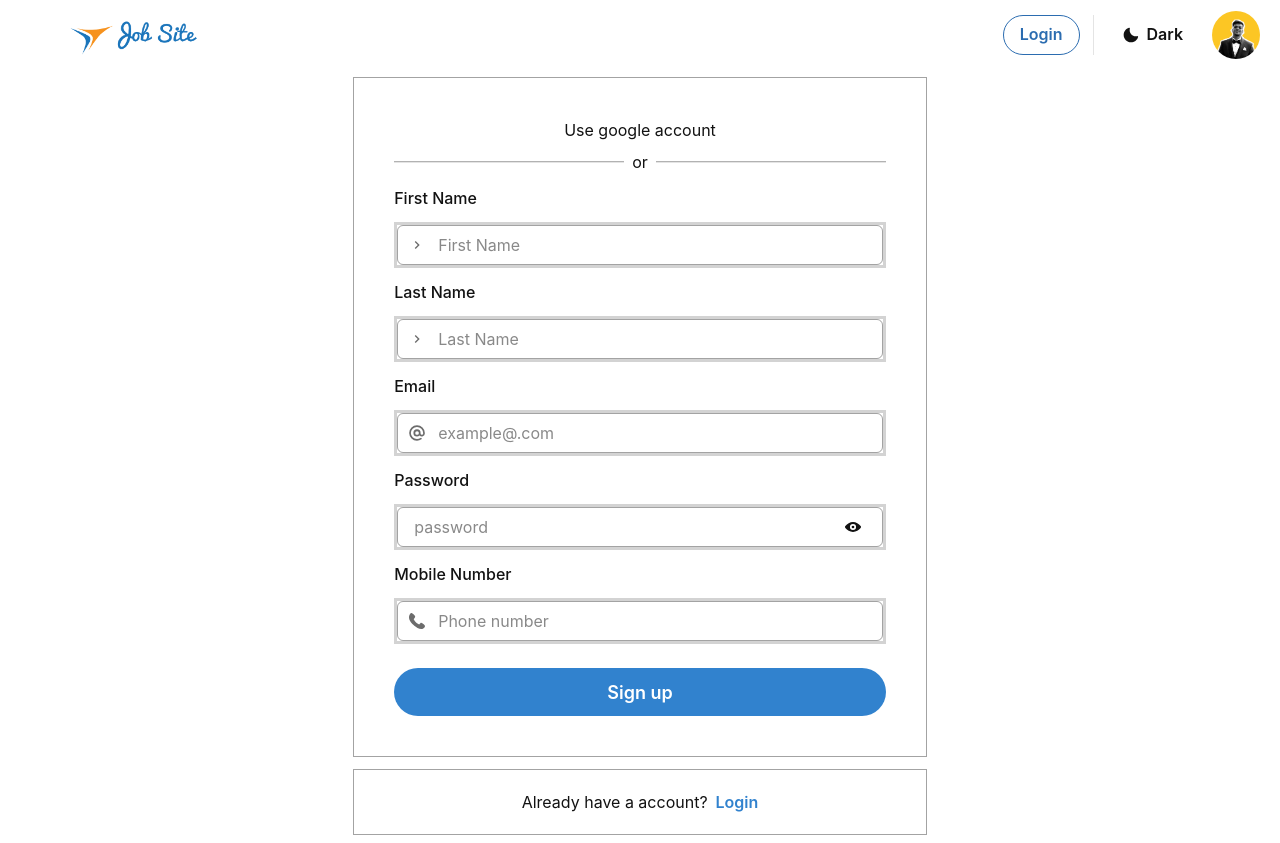
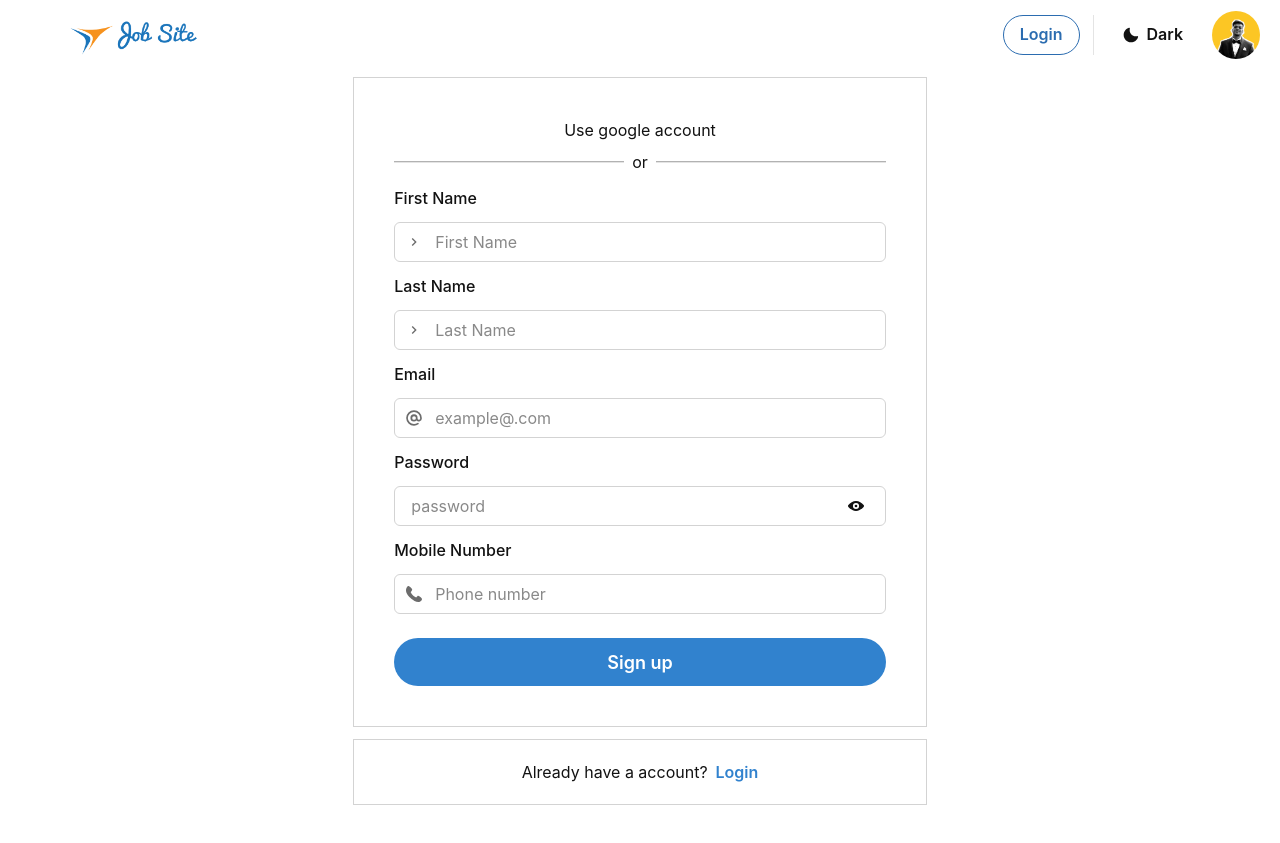
Before and after one commit to saahilanande/Frontend-JobSite, a React (Vite) app: page /register in a window 1280 px wide. After the commit the page ends 813 px from the top, so only its background shows below. Built offline with nearby package versions, Linux system fonts and the light colour scheme; what react-auth-kit would draw is missing.

Commit message:
Location search box login added

```diff
--- a/src/Components/JobCard.tsx
+++ b/src/Components/JobCard.tsx
@@ -89,11 +89,23 @@ function JobCard({ jobData, appliedJobId }: props) {
             </Text>
           </CardBody>
           {alreadyApplied ? (
-            <Badge variant="subtle" colorScheme="green" maxH={5} marginTop={4}>
+            <Badge
+              variant="subtle"
+              colorScheme="green"
+              maxH={5}
+              marginTop={4}
+              marginRight={2}
+            >
               Already Applied!
             </Badge>
           ) : applied ? (
-            <Badge variant="subtle" colorScheme="green" maxH={5} marginTop={4}>
+            <Badge
+              variant="subtle"
+              colorScheme="green"
+              maxH={5}
+              marginTop={4}
+              marginRight={2}
+            >
               Applied!
             </Badge>
           ) : (
--- a/src/Components/SearchBox.tsx
+++ b/src/Components/SearchBox.tsx
@@ -6,21 +6,28 @@ import {
   InputLeftElement,
   useColorModeValue,
 } from "@chakra-ui/react";
-import { wrap } from "framer-motion";
 import { useState } from "react";
 import { IoSearchSharp } from "react-icons/io5";
 import { MdLocationOn } from "react-icons/md";
 
 interface props {
-  onSearchClick: (title: string) => void;
+  onTitleSearchClick: (title: string) => void;
+  onLocationSearchClick: (location: string) => void;
 }
 
-function SearchBox({ onSearchClick }: props) {
+function SearchBox({ onTitleSearchClick, onLocationSearchClick }: props) {
   const [titleString, setTitleString] = useState("");
+  const [locationString, setLocationString] = useState("");
   const bluemode = useColorModeValue("#3182ce", "#ED8936");
   return (
     <>
-      <HStack spacing={2} marginRight={10} marginLeft={10}>
+      <HStack
+        spacing={2}
+        marginRight={10}
+        marginLeft={10}
+        paddingLeft={5}
+        paddingRight={5}
+      >
         <InputGroup>
           <InputLeftElement
             pointerEvents="none"
@@ -47,20 +54,23 @@ function SearchBox({ onSearchClick }: props) {
           />
           <Input
             type="text"
-            id="titleTxt"
+            id="locationtxt"
             placeholder="California"
             borderLeftRadius={25}
             borderRightRadius={25}
-            value={titleString}
-            onChange={(val) => setTitleString(val.target.value)}
+            value={locationString}
+            onChange={(val) => setLocationString(val.target.value)}
           />
         </InputGroup>
         <Button
           borderLeftRadius={25}
           borderRightRadius={25}
           colorScheme="blue"
-          onClick={() => onSearchClick(titleString)}
-          width={"20%"}
+          onClick={() => {
+            onTitleSearchClick(titleString);
+            onLocationSearchClick(locationString);
+          }}
+          width={"25%"}
         >
           Search Jobs
         </Button>
--- a/src/Hooks/useFetchJobs.ts
+++ b/src/Hooks/useFetchJobs.ts
@@ -17,7 +17,8 @@ const useFetchJobs = (
   jobTypeFilterList: string[],
   empTypeFilterList: string[],
   dateFilter: string,
-  titleFilter: string
+  titleFilter: string,
+  locationFilter: string
 ) => {
   const [jobData, setJobData] = useState<JobDataSchema[]>([]);
   const [isLoading, setisLoading] = useState(false);
@@ -32,6 +33,7 @@ const useFetchJobs = (
         employment_type: empTypeFilterList,
         updatedAt: dateFilter,
         title: titleFilter,
+        location: locationFilter,
       },
       paramsSerializer: {
         indexes: null,
@@ -45,7 +47,13 @@ const useFetchJobs = (
         setIsError(err.message);
         setisLoading(false);
       });
-  }, [jobTypeFilterList, empTypeFilterList, dateFilter, titleFilter]);
+  }, [
+    jobTypeFilterList,
+    empTypeFilterList,
+    dateFilter,
+    titleFilter,
+    locationFilter,
+  ]);
 
   return { jobData, isLoading, isError };
 };
--- a/src/Pages/Home.tsx
+++ b/src/Pages/Home.tsx
@@ -18,12 +18,14 @@ function Home() {
   const [empTypefilter, setEmpTypeFilter] = useState<string[]>([]);
   const [dateFilter, setDateFilter] = useState("anytime");
   const [titleString, setTitleString] = useState("");
+  const [locationString, setLocationString] = useState("");
   const { jobData, isLoading, isError } = useFetchJobs(
     apiKey,
     jobTypefilter,
     empTypefilter,
     dateFilter,
-    titleString
+    titleString,
+    locationString
   );
 
   const handleLogout = () => {
@@ -73,7 +75,8 @@ function Home() {
 
         <GridItem area="main" padding={2}>
           <SearchBox
-            onSearchClick={(titleString) => setTitleString(titleString)}
+            onTitleSearchClick={(titleString) => setTitleString(titleString)}
+            onLocationSearchClick={(location) => setLocationString(location)}
           />
           <JobGrid jobData={jobData} jobloading={isLoading} userId={userId} />
         </GridItem>
--- a/src/Pages/Login.tsx
+++ b/src/Pages/Login.tsx
@@ -104,12 +104,7 @@ function Login() {
 
         <GridItem area="aside">
           <Container marginTop={"10%"}>
-            <Container
-              padding={10}
-              borderWidth={"1px"}
-              borderColor={"blackAlpha.300"}
-              boxShadow={"lg"}
-            >
+            <Container padding={10} borderWidth={"1px"} boxShadow={"lg"}>
               <form onSubmit={handleSubmit}>
                 <FormControl isInvalid={errors.emailTxt ? true : false}>
                   <FormLabel marginTop={3}>Email</FormLabel>
@@ -123,7 +118,6 @@ function Login() {
                     value={values.emailTxt}
                     onBlur={handleBlur}
                     placeholder="example@.com"
-                    borderColor={"blackAlpha.300"}
                   />
                   {touched.emailTxt && errors.emailTxt ? (
                     <FormErrorMessage>{errors.emailTxt}</FormErrorMessage>
@@ -142,7 +136,6 @@ function Login() {
                       onChange={handleChange}
                       value={values.passwordTxt}
                       onBlur={handleBlur}
-                      borderColor={"blackAlpha.300"}
                     />
                     <InputRightElement>
                       <Button
@@ -209,7 +202,6 @@ function Login() {
               marginTop={3}
               padding={5}
               borderWidth={"1px"}
-              borderColor={"blackAlpha.300"}
               boxShadow={"lg"}
             >
               <HStack>
--- a/src/Pages/Register.tsx
+++ b/src/Pages/Register.tsx
@@ -122,12 +122,7 @@ function Register() {
 
         <GridItem area="main" padding={2}>
           <Container>
-            <Container
-              padding={10}
-              borderStyle={"solid"}
-              borderWidth={"1px"}
-              borderColor={"blackAlpha.500"}
-            >
+            <Container padding={10} borderStyle={"solid"} borderWidth={"1px"}>
               <Container centerContent>
                 <Text>Use google account</Text>
               </Container>
@@ -148,7 +143,7 @@ function Register() {
                 <form onSubmit={handleSubmit}>
                   <FormControl isInvalid={errors.firstnametxt ? true : false}>
                     <FormLabel marginTop={3}>First Name</FormLabel>
-                    <InputGroup borderWidth={3} marginTop={3}>
+                    <InputGroup marginTop={3}>
                       <InputLeftElement
                         pointerEvents="none"
                         children={<ChevronRightIcon color="gray.600" />}
@@ -161,7 +156,6 @@ function Register() {
                         size="md"
                         type="text"
                         placeholder="First Name"
-                        borderColor={"blackAlpha.500"}
                       />
                     </InputGroup>
                     {touched.firstnametxt && errors.firstnametxt ? (
@@ -170,7 +164,7 @@ function Register() {
                   </FormControl>
                   <FormControl isInvalid={errors.lastnametxt ? true : false}>
                     <FormLabel marginTop={3}>Last Name</FormLabel>
-                    <InputGroup borderWidth={3} marginTop={3}>
+                    <InputGroup marginTop={3}>
                       <InputLeftElement
                         pointerEvents="none"
                         children={<ChevronRightIcon color="gray.600" />}
@@ -183,7 +177,6 @@ function Register() {
                         size="md"
                         type="text"
                         placeholder="Last Name"
-                        borderColor={"blackAlpha.500"}
                       />
                     </InputGroup>
                     {touched.lastnametxt && errors.lastnametxt ? (
@@ -192,7 +185,7 @@ function Register() {
                   </FormControl>
                   <FormControl isInvalid={errors.emailtxt ? true : false}>
                     <FormLabel marginTop={3}>Email</FormLabel>
-                    <InputGroup borderWidth={3} marginTop={3}>
+                    <InputGroup marginTop={3}>
                       <InputLeftElement
                         pointerEvents="none"
                         children={<AtSignIcon color="gray.600" />}
@@ -205,7 +198,6 @@ function Register() {
                         size="md"
                         type="email"
                         placeholder="example@.com"
-                        borderColor={"blackAlpha.500"}
                       />
                     </InputGroup>
                     {touched.emailtxt && errors.emailtxt ? (
@@ -214,7 +206,7 @@ function Register() {
                   </FormControl>
                   <FormControl isInvalid={errors.passwordtxt ? true : false}>
                     <FormLabel marginTop={3}>Password</FormLabel>
-                    <InputGroup borderWidth={3} marginTop={3}>
+                    <InputGroup marginTop={3}>
                       <Input
                         id="passwordtxt"
                         onChange={handleChange}
@@ -223,7 +215,6 @@ function Register() {
                         size="md"
                         type={show ? "text" : "password"}
                         placeholder="password"
-                        borderColor={"blackAlpha.500"}
                       />
                       <InputRightElement>
                         <Button
@@ -242,7 +233,7 @@ function Register() {
                   </FormControl>
                   <FormControl isInvalid={errors.phonetxt ? true : false}>
                     <FormLabel marginTop={3}>Mobile Number</FormLabel>
-                    <InputGroup borderWidth={3} marginTop={3}>
+                    <InputGroup marginTop={3}>
                       <InputLeftElement
                         pointerEvents="none"
                         children={<PhoneIcon color="gray.600" />}
@@ -255,7 +246,6 @@ function Register() {
                         placeholder="Phone number"
                         id="phonetxt"
                         size="md"
-                        borderColor={"blackAlpha.500"}
                       />
                     </InputGroup>
                     {touched.phonetxt && errors.phonetxt ? (
@@ -295,7 +285,6 @@ function Register() {
               padding={5}
               borderStyle={"solid"}
               borderWidth={"1px"}
-              borderColor={"blackAlpha.500"}
             >
               <HStack>
                 <Text>Already have a account? </Text>
```
